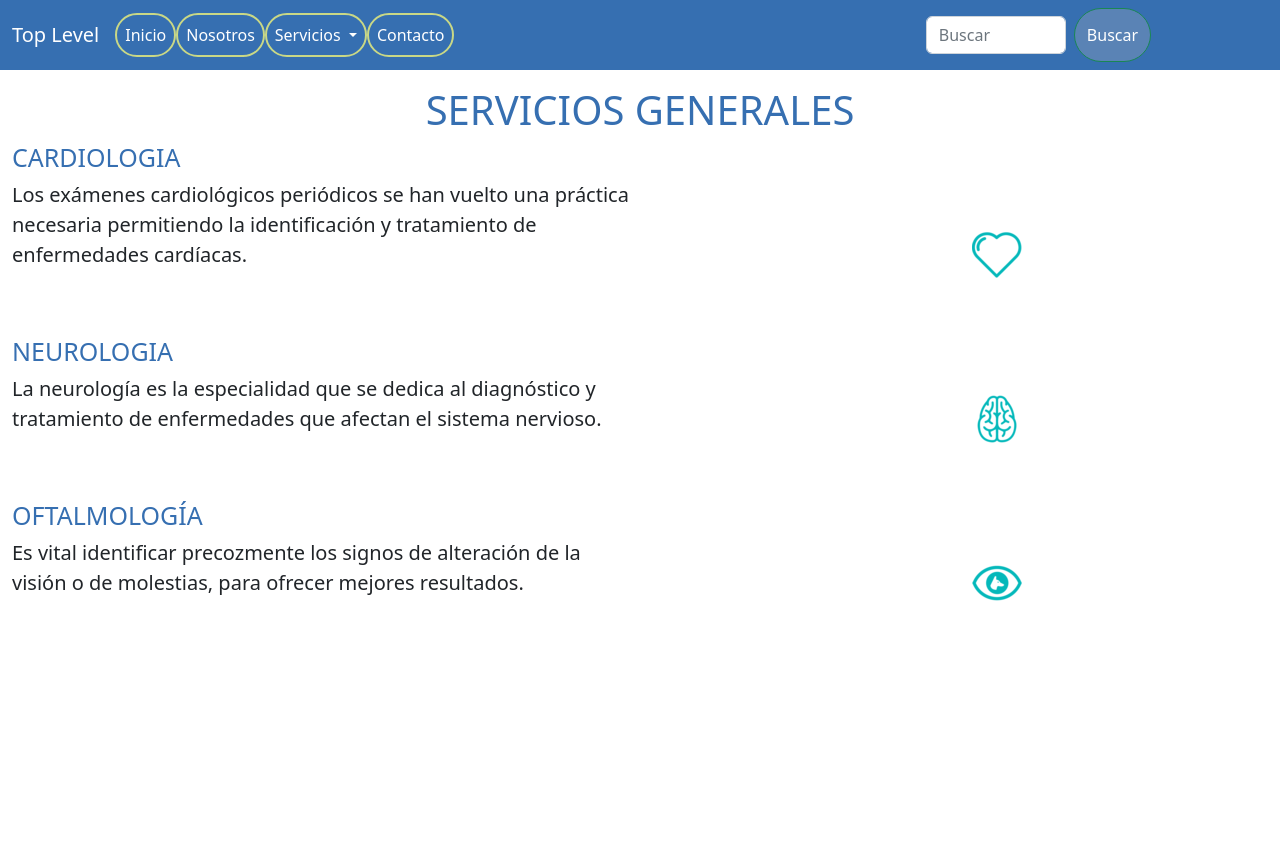
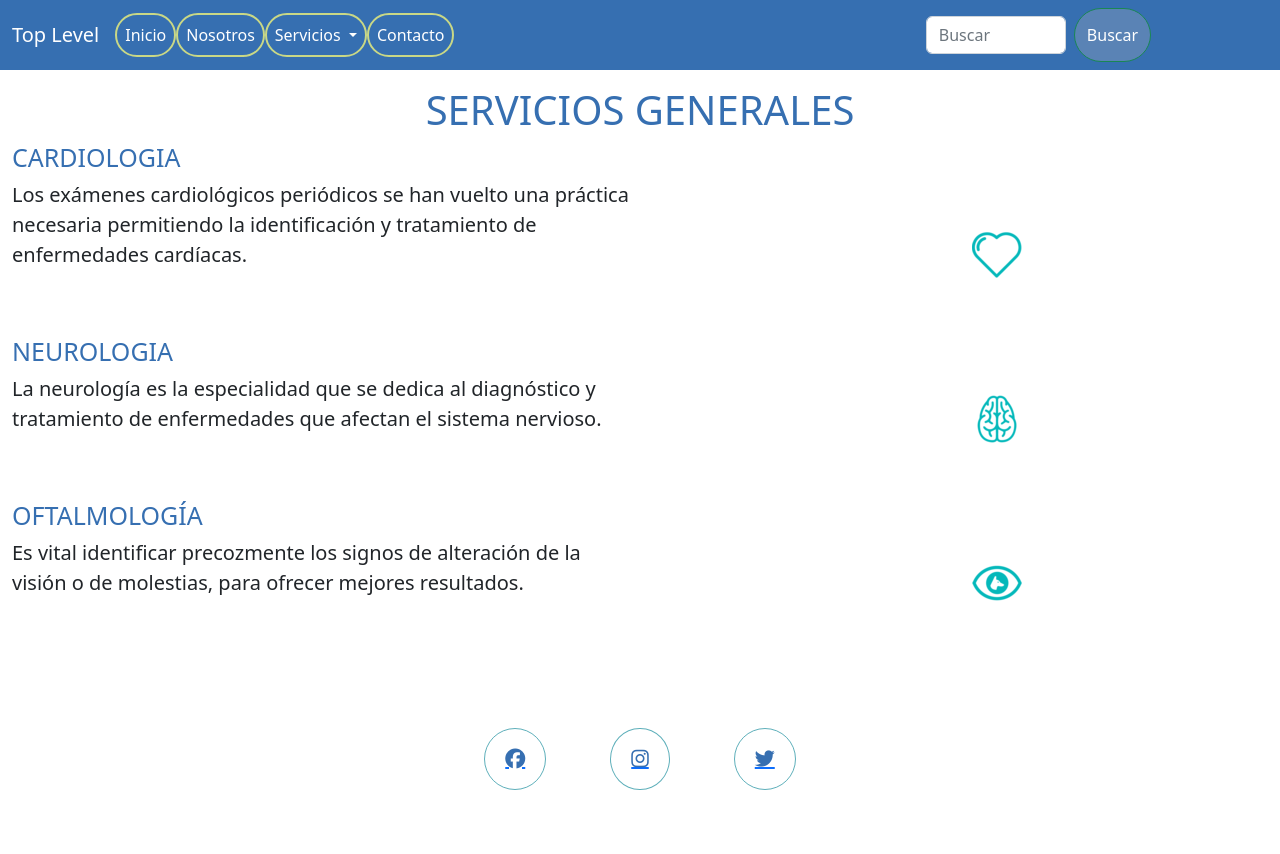
Before and after one commit to Juampi095/tercera-entrega-veterinaria-morales, a website: page servicios-generales.html in a window 1280 px wide. Before the commit the page ends 800 px from the top, so only its background shows below. Drawn offline with nearby package versions, Linux system fonts and the light colour scheme.

Commit message:
agregue pagina especialidades e hice link y agregue footer en servicios generales

```diff
--- a/servicios-generales.html
+++ b/servicios-generales.html
@@ -40,7 +40,7 @@
                         </a>
                         <ul class="dropdown-menu" aria-labelledby="navbarDropdown">
                             <li><a class="dropdown-item" href="./servicios-generales.html">Servicios Generales</a></li>
-                            <li><a class="dropdown-item" href="#">Especialidades</a></li>
+                            <li><a class="dropdown-item" href="./especialidades.html">Especialidades</a></li>
                             <li>
                                 <hr class="dropdown-divider">
                             </li>
@@ -79,6 +79,14 @@
     </div>
     <img class="imagenes" src="./veterinaria/Servicios Generales/oftalmologia.png" alt="imagen-oftalmologia">
 </div>
+<!-- FOOTER -->
+<footer class="footer">
+
+    <a href="https://www.facebook.com/" class="footer"><i class="fa-brands fa-facebook"></i></a>
+    <a href="https://www.instagram.com/" class="footer"><i class="fa-brands fa-instagram"></i></a>
+    <a href="https://twitter.com/?lang=es" class="footer"><i class="fa-brands fa-twitter"></i></a>
+
+</footer>
 
 
 
```
Also changed, not shown: contacto.html (+1 -1 lines), index.html (+1 -1 lines), nosotros.html (+1 -1 lines), especialidades.html (added).
